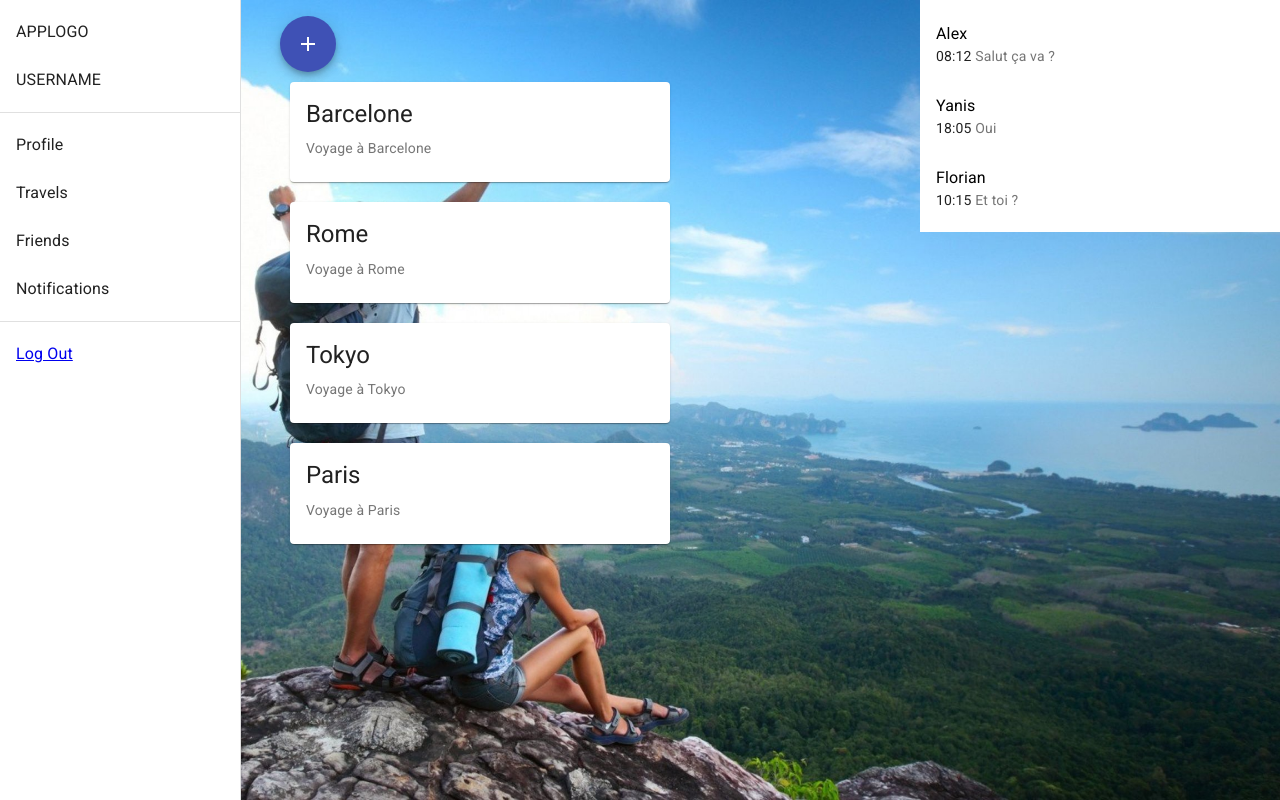
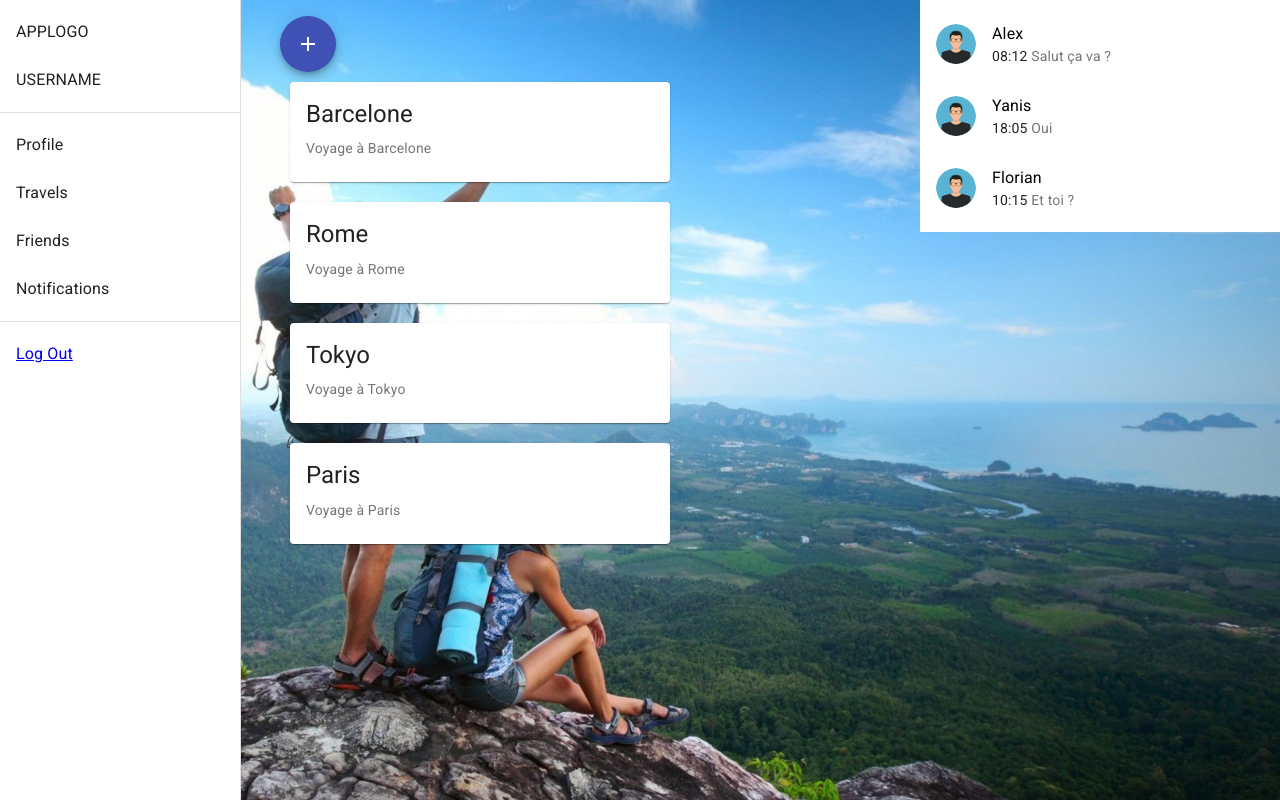
Before and after one commit to EasyTeamProject/Front-Web-React-Test, a React (Create React App) app: page /homepage in a window 1280 px wide. Built offline with nearby package versions, Linux system fonts and the light colour scheme.

Commit message:
profilePic demo

```diff
--- a/src/components/FriendList.js
+++ b/src/components/FriendList.js
@@ -7,6 +7,7 @@ import ListItemText from '@material-ui/core/ListItemText';
 import ListItemAvatar from '@material-ui/core/ListItemAvatar';
 import Avatar from '@material-ui/core/Avatar';
 import Typography from '@material-ui/core/Typography';
+import { CardMedia } from '@material-ui/core';
 
 const useStyles = makeStyles(theme => ({
   root: {
@@ -19,6 +20,11 @@ const useStyles = makeStyles(theme => ({
   inline: {
     display: 'inline',
   },
+  profilePic:{
+    height: 62,
+    width: 62,
+    borderRadius: 31
+  }
 }));
 
 export default function FriendList() {
@@ -37,9 +43,10 @@ export default function FriendList() {
         <List className={classes.root}>
                 {getFriendsData().map(item=>
                     <ListItem alignItems="flex-start">
-                        {/* <ListItemAvatar>
-                            <Avatar alt={item.name} src={require(item.profilePic)} />
-                        </ListItemAvatar> */}
+                        <ListItemAvatar>
+                            {/* <CardMedia image='../img/avatar/0.png' className={classes.profilePic}/> */}
+                            <Avatar alt={item.name} src={require('../img/avatar/0.png')} />
+                        </ListItemAvatar>
                         <ListItemText
                             primary={item.name}
                             secondary={
```
